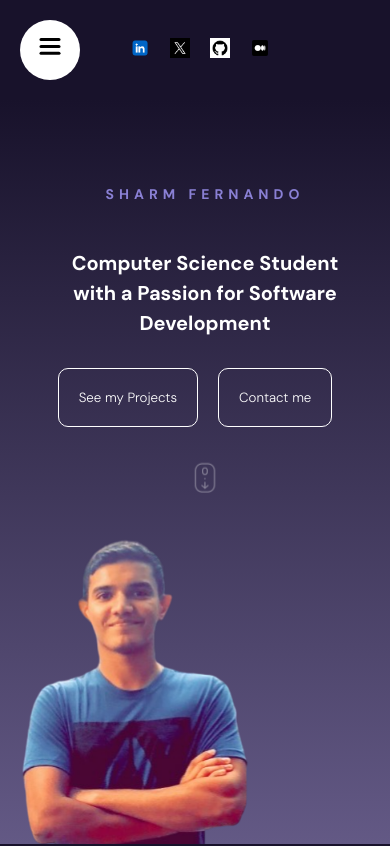
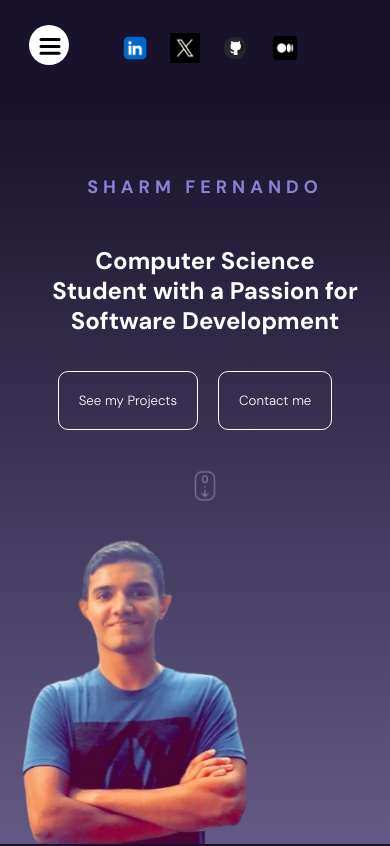
Before and after one commit to sheebaboy33/Portfolio, a Next.js app: page / in a window 390 px wide. Shown: the top 846 px of the page. Built offline with nearby package versions, Linux system fonts and the light colour scheme.

Commit message:
Final adjustments

```diff
--- a/src/components/about/about.scss
+++ b/src/components/about/about.scss
@@ -29,7 +29,7 @@
     }
 
     p {
-      font-size: 13px; // Slightly smaller font size for paragraphs
+      font-size: 14px; // Slightly smaller font size for paragraphs
       font-weight: 300;
       line-height: 18px;
     }
--- a/src/components/contact/contact.scss
+++ b/src/components/contact/contact.scss
@@ -31,7 +31,7 @@
     .item {
         h2 {
             @include mobile {
-                font-size: 20px;
+                font-size: 18px;
             }
         }
     }
@@ -95,7 +95,6 @@
 
         @include mobile {
     padding: 10px;
-    width: calc(100% - 40px); // Adjust according to mobile padding
   }
     }
   }
--- a/src/components/hero/hero.scss
+++ b/src/components/hero/hero.scss
@@ -30,7 +30,7 @@
       @include mobile {
         height: 50%;
         width: 100%;
-        gap: 30px;
+        gap: 35px;
         align-items: center;
         text-align: center;
         padding-bottom: 40px;
@@ -42,7 +42,7 @@
         letter-spacing: 10px;
 
       @include mobile {
-          font-size: 14px;
+          font-size: 18px;
           letter-spacing: 5px;
           line-height: 18px;
         }
@@ -53,7 +53,7 @@
         color: white;
 
       @include mobile {
-          font-size: 20px;
+          font-size: 24px;
           line-height: 30px;
         }
       }
--- a/src/components/navbar/Navbar.jsx
+++ b/src/components/navbar/Navbar.jsx
@@ -23,7 +23,7 @@ const Navbar = () => {
             <img src="/twitter.jpg" alt="" />
           </a>
           <a href="https://github.com/sheebaboy33">
-            <img src="/github.jpeg" alt="" />
+            <img  src="/github.png" alt="" />
           </a>
           <a href="https://medium.com/@sharmfernando33">
             <img src="/medium.png" alt="" />
--- a/src/components/navbar/navbar.scss
+++ b/src/components/navbar/navbar.scss
@@ -13,7 +13,7 @@
     height: 100%;
 
     @include mobile {
-      justify-content: flex-end;
+      justify-content:flex-start;
       padding: 20px;
     }
 
@@ -34,8 +34,8 @@
         height: 25px;
 
         @include mobile {
-          width: 20px;
-          height: 20px;
+          width: 30px;
+          height:30px;
         }
       }
     }
--- a/src/components/portfolio/Portfolio.jsx
+++ b/src/components/portfolio/Portfolio.jsx
@@ -16,7 +16,7 @@ const items = [
     title: "Dremap Project",
     img: "https://media.licdn.com/dms/image/D5612AQGRJXyOgkBjfg/article-cover_image-shrink_720_1280/0/1707331856890?e=2147483647&v=beta&t=v-9W94kvee76Mk1ly5qrBnfMjFek2rjrXYoDN3ZwzWk",
     description:
-      "Software Development Group Project currently in development. The initial phase aims to release a minimum viable product (MVP) on March 25th. The project's goal is to facilitate the connection between candidates and companies for their dream jobs and employees, respectively. Its core functionalities include a skill evaluation questionnaire, recommendation system, and personalized learning pathway generation.",
+      "Software Development Group Project currently in development. The initial phase aims to release a minimum viable product (MVP) on March 25th. The project's goal is to facilitate the connection between candidates and companies for their dream jobs and employees, respectively. Its core functionalities include a skill evaluation questionnaire, recommendation system, and personalized learning pathway generation. Uses JIRA with Git integration for project management. Includes CICD pipeline deployment.",
     improvements: [],
     skills: [
       "NestJs",
@@ -33,7 +33,7 @@ const items = [
     title: "Westminster Shopping Application Project",
     img: "https://images.pexels.com/photos/1488463/pexels-photo-1488463.jpeg?auto=compress&cs=tinysrgb&w=1260&h=750&dpr=2",
     description:
-      "This project is a shopping application allowing users to purchase items from the Westminster store via a GUI, while managers can manage the store using a CLI. It follows OOP concepts and employs file system storage through serialization, including the use of the Singleton design pattern.",
+      "This project is a shopping application allowing users to purchase items from the Westminster store via a GUI, while managers can manage the store using a CLI. It follows OOP concepts and employs file system storage through serialization, including the use of the Singleton design pattern. Inlcudes a Demo video, UML diagrams, and a detailed report on GitHub.",
     improvements: [],
     skills: ["Java", "Java Swing"],
     link: "https://github.com/sheebaboy33/WestminsterShoppingApplication",
@@ -43,7 +43,7 @@ const items = [
     title: "Smart Home System Project",
     img: "https://images.theecoexperts.co.uk/wp-content/uploads/2019/10/smart-home-system-guide.jpeg",
     description:
-      "A guided project completed to learn the basics of React and Node.js. This smart home system allows users to control their home appliances from their mobile devices. The project is in development, with a planned release at the end of May.",
+      "A guided project completed to learn the basics of React and Node.js with Express. The project is currently in development with 80% of the frontend complete. Planned release is at the end of May.",
     improvements: ["Build the backend using Express", "Improve frontend UI"],
     skills: ["React", "NodeJs", "Express", "CSS"],
     link: "https://smart-home-system.vercel.app",
@@ -53,7 +53,7 @@ const items = [
     title: "Traveller's Guide Project",
     img: "https://images.pexels.com/photos/2403209/pexels-photo-2403209.jpeg?auto=compress&cs=tinysrgb&w=1260&h=750&dpr=1",
     description:
-      "Completed as part of a Web development module in the first year, this website provides tourism services. Currently, it contains only the components assigned to me, but I plan to enhance it with additional functionalities in the future.",
+      "Completed as part of a Web development module in the first year, this website provides tourism services. Currently, it contains only the components assigned to me in the group work, but I plan to enhance it with additional functionalities in the future.",
     improvements: [
       "Make the website mobile responsive",
       "Integrate features such as the product cart and checkout",
@@ -66,7 +66,7 @@ const items = [
     title: "Salary Prediction Regression Model",
     img: "https://www.deeplearningdaily.com/wp-content/uploads/2021/03/stochastic-gradient-descent-algorithm-with-python-and-numpy_603d2800488bf.jpeg",
     description:
-      "A self-learning project to explore ML concepts. The project is aimed at predicting salaries and requires improvements.",
+      "A self-learning project to explore ML concepts. The project is aimed at predicting salaries of employees but requires major improvements. Completed as a part of the Professional Certification on ML by IIT Professional Development Unit.",
     improvements: ["Improve accuracy score"],
     skills: ["Python", "Numpy", "Pandas", "Matplotlib", "Scikit-learn"],
     link: "https://www.kaggle.com/code/sharmfernando33/salary-prediction",
@@ -90,7 +90,7 @@ const items = [
     img: "https://images.pexels.com/photos/693267/pexels-photo-693267.jpeg?auto=compress&cs=tinysrgb&w=1260&h=750&dpr=1",
     description:
       "A food delivery application that allows users to order food from their favorite restaurants and have it delivered to their doorsteps. The project is currently in the early stages of development and is scheduled for release at the end of May.",
-    improvements: ["Frontend still in progress"],
+    improvements: ["Application still in progress"],
     skills: ["JavaScript", "React", "TailwindCSS"],
     link: "https://github.com/sheebaboy33/Portfolio",
   },
--- a/src/components/portfolio/portfolio.scss
+++ b/src/components/portfolio/portfolio.scss
@@ -41,7 +41,7 @@
 
       @include mobile {
         flex-direction: column;
-        gap: 0px;
+        gap: 20px;
         padding-bottom: 220px;
       }
 
@@ -65,7 +65,7 @@
 
          @include mobile {
             object-fit: contain;
-            margin-top: 100px;
+            margin-top: 140px;
           }
         }
       }
@@ -121,6 +121,8 @@
           padding: 10px;
           width: 200px;
           cursor: pointer;
+          color: white;
+          font-weight: 300;
 
         }
       }
--- a/src/components/sidebar/sidebar.jsx
+++ b/src/components/sidebar/sidebar.jsx
@@ -16,7 +16,7 @@ const variants = {
     },
   },
   closed: {
-    clipPath: "circle(30px at 50px 50px)",
+    clipPath: "circle(20px at 49px 45px)",
     transition: {
       delay: 0.5,
       type: "spring",
```
Also changed, not shown: public/github.png.
